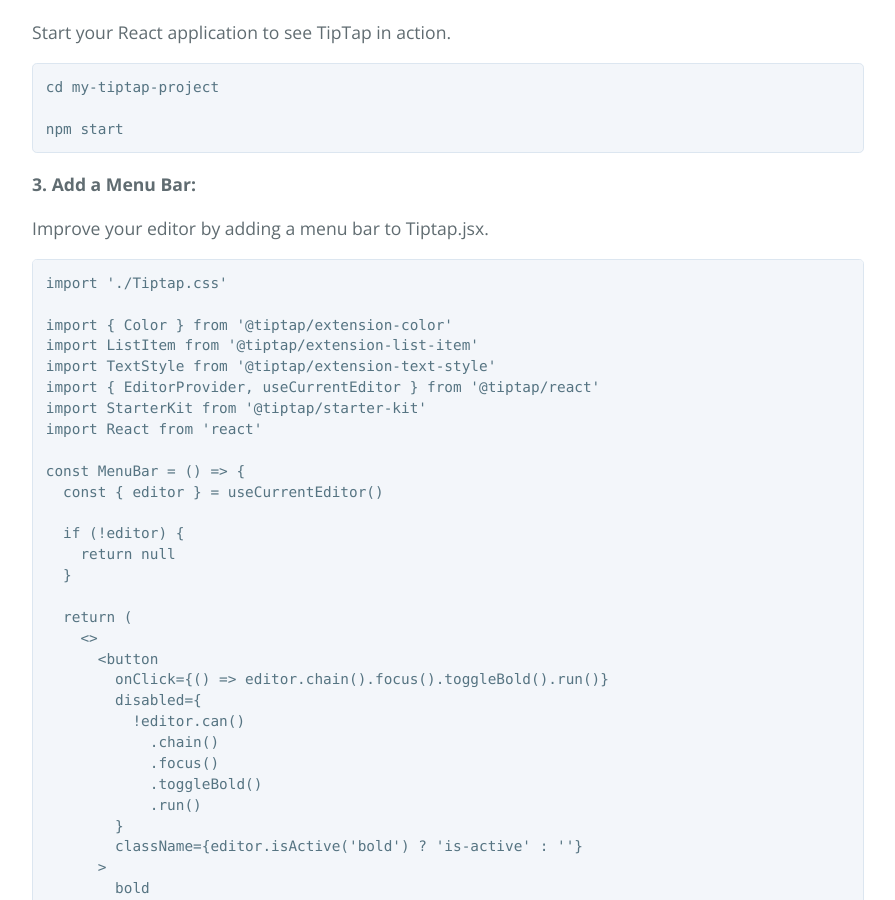
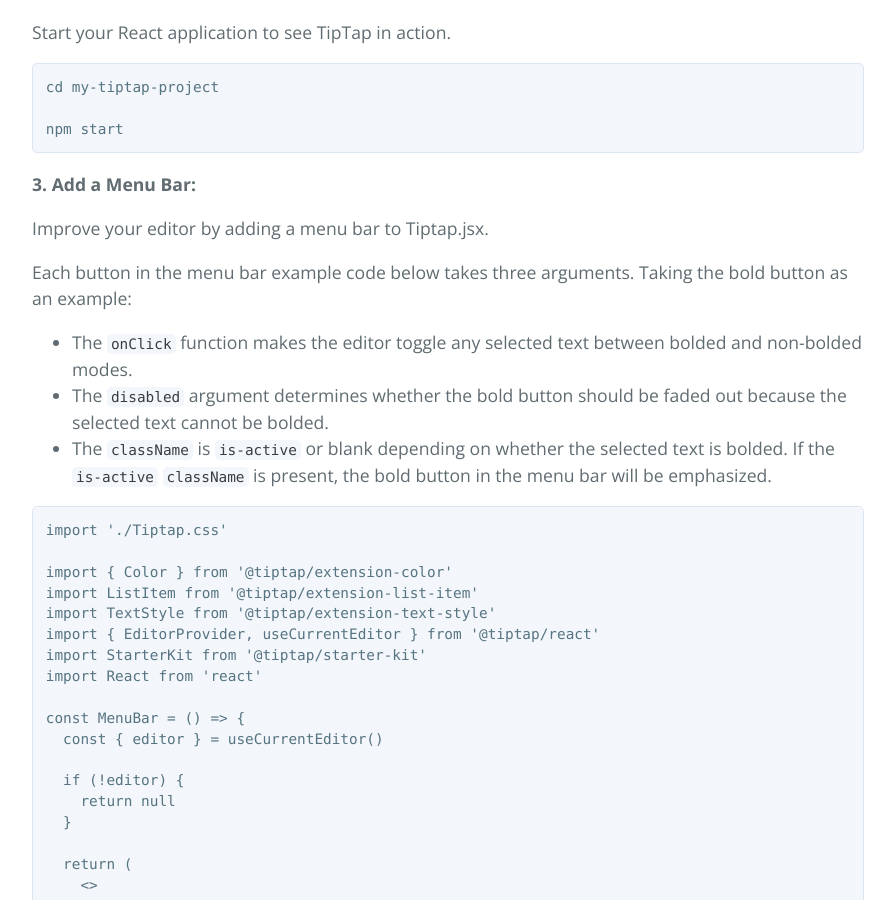
Before and after one commit to learning-software-engineering/learning-software-engineering.github.io, a Jekyll site: the page built from Topics/Tech_Stacks/Tiptap/Tiptap.md, in a window 1280 px wide and 900 px high, scrolled down 2055 px. Shown: the whole window, without its empty margins (192-1087 px from the left). Built offline with Jekyll 4.4.1, drawn with Linux system fonts in a browser that asks for light colours; our own code applies the rules of GitHub Pages for plain Markdown files.

Commit message:
Explain menu bar buttons

````diff
--- a/Topics/Tech_Stacks/Tiptap/Tiptap.md
+++ b/Topics/Tech_Stacks/Tiptap/Tiptap.md
@@ -58,6 +58,10 @@
 
 Improve your editor by adding a menu bar to Tiptap.jsx.
 
+Each button in the menu bar example code below takes three arguments. Taking the bold button as an example:
+- The [`onClick`](https://react.dev/learn/responding-to-events#adding-event-handlers) function makes the editor toggle any selected text between bolded and non-bolded modes.
+- The [`disabled`](https://www.w3schools.com/tags/att_button_disabled.asp) argument determines whether the bold button should be faded out because the selected text cannot be bolded.
+- The [`className`](https://legacy.reactjs.org/docs/faq-styling.html) is `is-active` or blank depending on whether the selected text is bolded. If the `is-active` `className` is present, the bold button in the menu bar will be emphasized.
 
 ```
 import './Tiptap.css'
````
